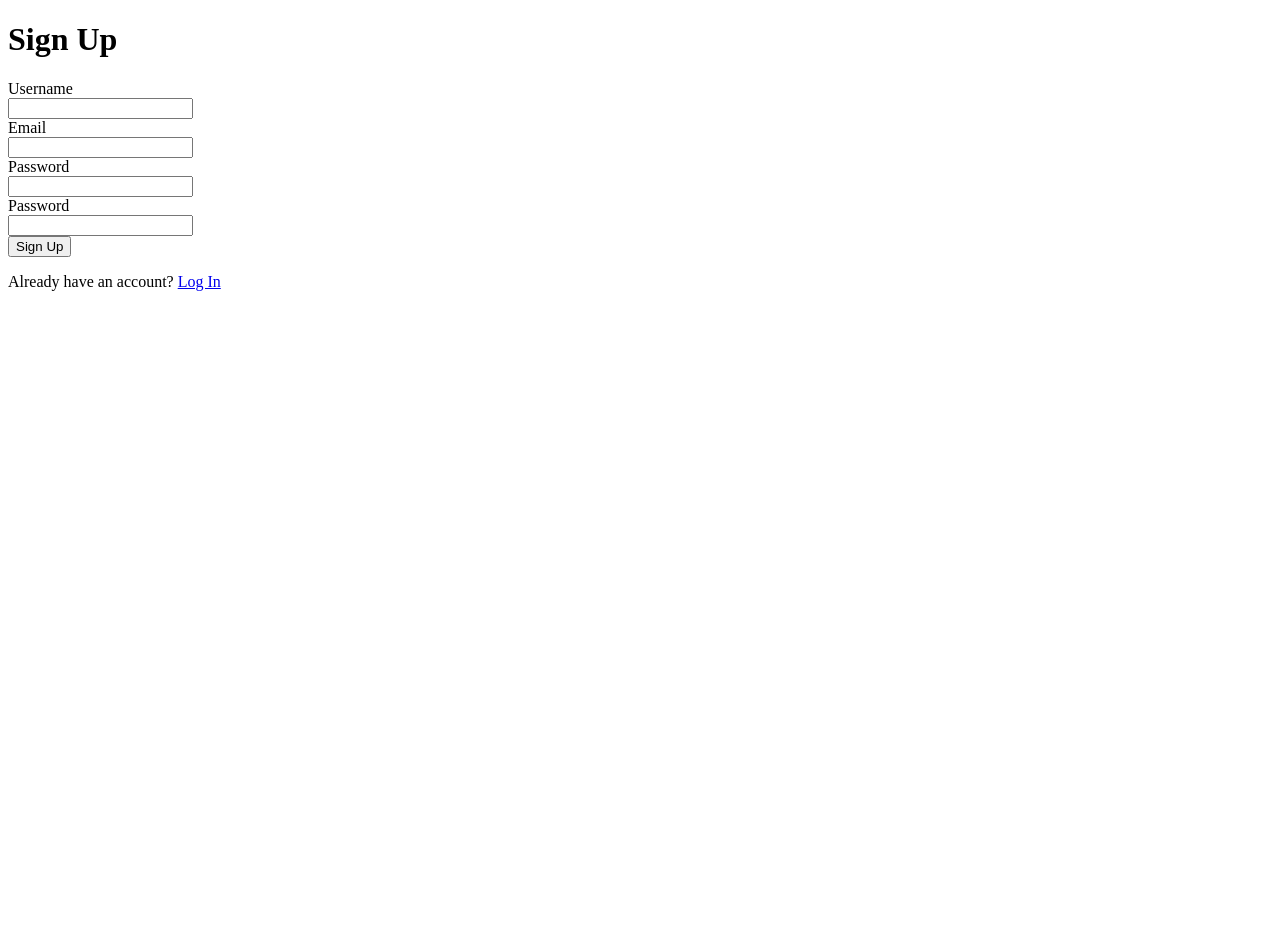
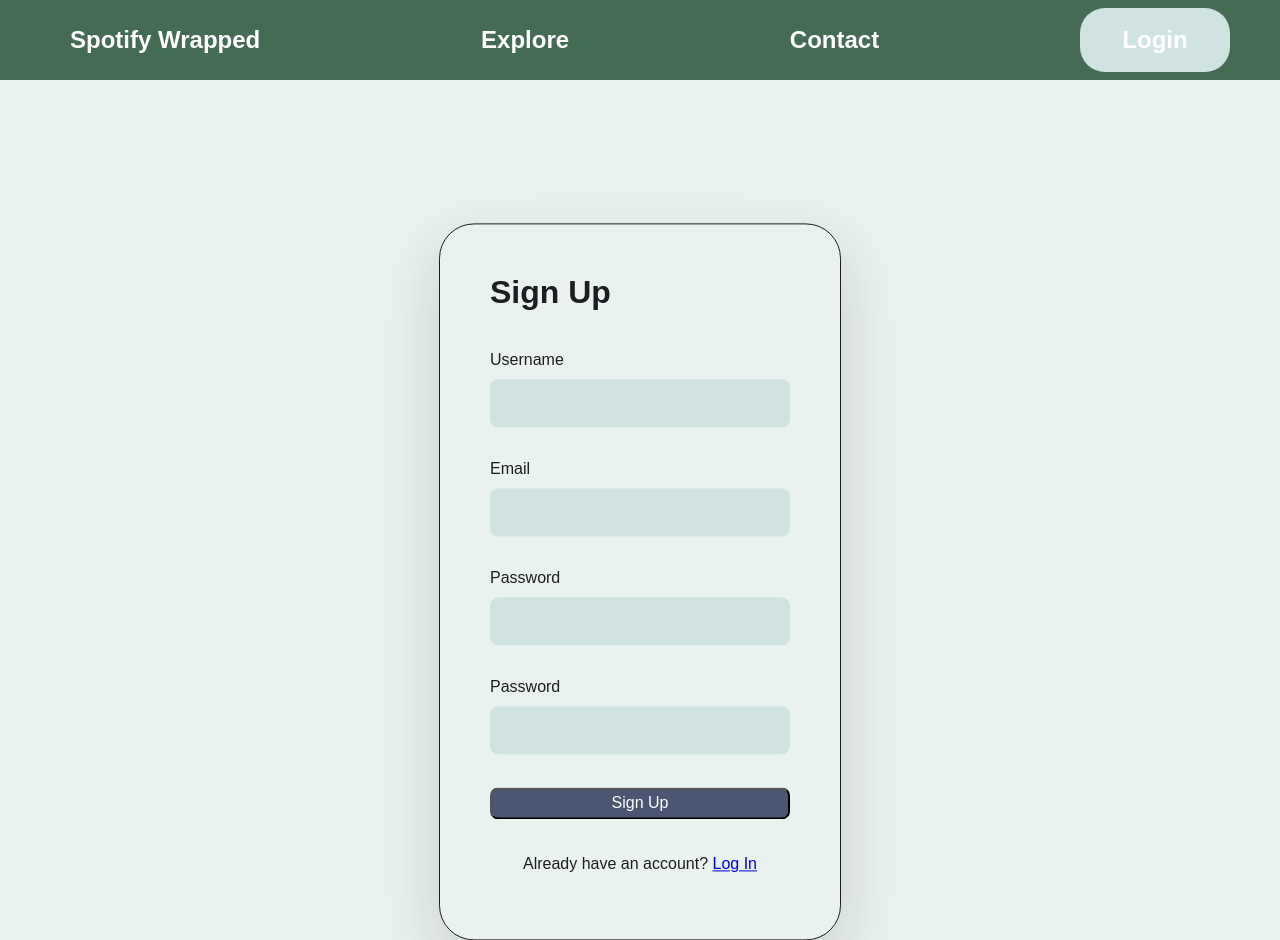
Before and after one commit to erosenfeld2005/CS2340_Project2, a Django app: template userAuthentication/templates/userAuthentication/signup.html in a window 1280 px wide. Before the commit the page ends 291 px from the top, so only its background shows below. Run offline with Django 5.2, Linux system fonts and the light colour scheme; the template is opened without the code that fills it, so the values that code supplies are empty, except form fields; tables that the repository leaves empty hold one stand-in row (values such as "Sample post"); form fields are guessed from the names that the template uses.

Commit message:
updated login & signup pages for styling

```diff
--- a/spotifywrapped/static/main.css
+++ b/spotifywrapped/static/main.css
@@ -194,37 +194,118 @@ header {
     color: var(--text-light);
 }
 
+/* Logo */
+.logo img {
+    max-width: 300px;
+    height: auto; /* Ensure the logo scales properly */
+    margin-left: 50px; /* Add spacing between the text and logo */
+}
+
+/* Login */
+.login {
+    display: flex;
+    justify-content: center;
+    align-items: center;
+    /*padding: 200px; !* padding from nav bar*!*/
+    background-color: var(--light-background);
+    max-width: 1200px;
+    margin: 0 auto;
+    flex-direction: column;
+}
+
+.login h4 {
+    display: flex;
+    align-items: center;
+    gap: 10px;
+    align-self: stretch;
+}
+
+.login-contianer {
+    /*padding: 50px 31px;*/
+    /*width: 500px;*/
+    /*gap: 50px;*/
+    /*border: 2px solid var(--background-dark-grey, #1E1E1E);*/
+    /*flex-direction: column;*/
+    /*justify-content: center;*/
+    /*text-align: center;*/
+    /*align-items: center;*/
+    /*border-radius: 35px;*/
+    /*box-shadow: 0px 24px 65px 0px rgba(20, 20, 43, 0.16);*/
+
+    position: relative;
+    top: 50%;
+    transform: translateY(20%);
+
+    /* from figma*/
+    display: flex;
+    padding: 50px 50px; /* height padding, width padding*/
+    flex-direction: column;
+    align-items: center;
+    gap: 20px; /* space between the classes within this class*/
+
+    border-radius: 35px;
+    border: 1px solid var(--background-dark-grey, #1E1E1E);
+    background: var(--light-background);
+
+/* Shadow 05 */
+box-shadow: 0px 24px 65px 0px rgba(20, 20, 43, 0.16);
+}
+
 /* Form */
-.form {
+.login-contianer form {
+    /* from figma*/
     display: flex;
     flex-direction: column;
-    gap: 20px;
+    gap: 5px; /* space between input fields*/
     align-items: center;
 }
 
-.form input {
-    padding: 10px;
-    border-radius: 50px;
-    border: 1px solid #ccc;
-    font-size: 16px;
+.login-contianer form input { /* input fields, not labels */
+    /*padding: 10px;*/
+    /*border-radius: 50px;*/
+    /*border: 1px solid #ccc;*/
+    /*font-size: 16px;*/
+    /*background-color: var(--primary-green);*/
+    color: var(--text-dark);
+
+    /* from figma*/
+    height: 48px;
+    width: 300px;
+    flex-shrink: 0;
+    align-self: stretch;
+
+    border-radius: 8px;
+    border: 1px solid var(--primary-green);
     background-color: var(--primary-green);
-    color: var(--text-dark);
 }
 
-.form button {
-    padding: 10px;
-    background-color: var(--primary-green);
-    color: var(--button-text-light);
-    border: none;
-    border-radius: 50px;
+.login-contianer form button {
+    /*padding: 10px;*/
+    /*background-color: var(--primary-green);*/
+    /*color: var(--button-text-light);*/
+    /*border: none;*/
+    /*border-radius: 50px;*/
 
     cursor: pointer;
     font-size: 1rem;
     transition: background-color 0.3s;
+    color: var(--text-light);
 
+    /* from figma*/
+    display: flex;
+    padding: 5px;
+    justify-content: center;
+    align-items: center;
+    gap: 50px;
+    align-self: stretch;
+
+    border-radius: 8px;
+    background: var(--button-bg-dark);
 }
 
-.form button:hover {
+
+
+.login-contianer form button:hover {
     background-color: var(--primary-green-dark);
 }
 
@@ -241,33 +322,20 @@ header {
     background-color: #3A4457;
 }
 
-/* Logo */
-.logo img {
-    max-width: 300px;
-    height: auto; /* Ensure the logo scales properly */
-    margin-left: 50px; /* Add spacing between the text and logo */
+.text-field {
+    /* from figma*/
+    display: flex;
+    flex-direction: column;
+    align-items: flex-start;
+    gap: 10px;
+    align-self: stretch;
 }
 
-/* Login */
-.login {
+.button-alt-option {
+    /* from figma*/
     display: flex;
-    justify-content: center;
+    flex-direction: column;
     align-items: center;
-    padding: 100px;
-    background-color: var(--light-background);
-    max-width: 1200px;
-    margin: 0 auto;
-    flex-direction: column;
+    gap: 20px;
+    align-self: stretch;
 }
-
-.login-contianer {
-    padding: 50px 31px;
-    width: 500px;
-    gap: 50px;
-    border: 2px solid var(--background-dark-grey, #1E1E1E);
-    flex-direction: column;
-    justify-content: center;
-    align-items: center;
-    border-radius: 35px;
-    box-shadow: 0px 24px 65px 0px rgba(20, 20, 43, 0.16);
-}
--- a/userAuthentication/templates/userAuthentication/signup.html
+++ b/userAuthentication/templates/userAuthentication/signup.html
@@ -1,12 +1,27 @@
+{% load static%}
 <!DOCTYPE html>
 <html lang="en">
 <head>
     <meta charset="UTF-8">
     <title>Sign Up</title>
+    <link rel="stylesheet" href="{% static 'main.css' %}">
 </head>
 <body>
-    <div class="signup-container">
-        <h1>Sign Up</h1>
+
+    <!-- Header and Navbar -->
+    <header>
+        <nav class="navbar">
+            <a href="/">Spotify Wrapped</a>
+            <a href="#">Explore</a>
+            <a href="#">Contact</a>
+            <a href="/login" class="btn">Login</a>
+        </nav>
+    </header>
+
+    <div class="login">
+        <div class="login-contianer">
+            <h4>Sign Up</h4>
+
             <form method="post">
                 {% csrf_token %}
 
@@ -16,33 +31,49 @@
                 {% endif %}
 
                 <!-- Render form fields with individual error handling -->
+                <div class="text-field">
                     {{ form.username.label }}<br>
                     {{ form.username }}<br>
+                </div>
+
                 {% if form.username.errors %}
                     <div class="alert alert-danger">{{ form.username.errors }}</div>
                 {% endif %}
 
+                <div class="text-field">
                     {{ form.email.label }}<br>
                     {{ form.email }}<br>
+                </div>
+
                 {% if form.email.errors %}
                     <div class="alert alert-danger">{{ form.email.errors }}</div>
                 {% endif %}
 
+                <div class="text-field">
                     {{ form.password1.label }}<br>
                     {{ form.password1 }}<br>
+                </div>
+
                 {% if form.password1.errors %}
                     <div class="alert alert-danger">{{ form.password1.errors }}</div>
                 {% endif %}
 
+                <div class="text-field">
                     {{ form.password2.label }}<br>
                     {{ form.password2 }}<br>
+                </div>
+
                 {% if form.password2.errors %}
                     <div class="alert alert-danger">{{ form.password2.errors }}</div>
                 {% endif %}
 
+                <div class="button-alt-option">
                     <button type="submit">Sign Up</button>
+                    <p>Already have an account? <a href="{% url 'login' %}">Log In</a></p>
+                </div>
+
             </form>
-        <p>Already have an account? <a href="{% url 'login' %}">Log In</a></p>
+        </div>
     </div>
 </body>
 </html>
```
Also changed, not shown: userAuthentication/templates/userAuthentication/login.html (+11 -5 lines). Lines whose indentation alone changed are shown as unchanged.
